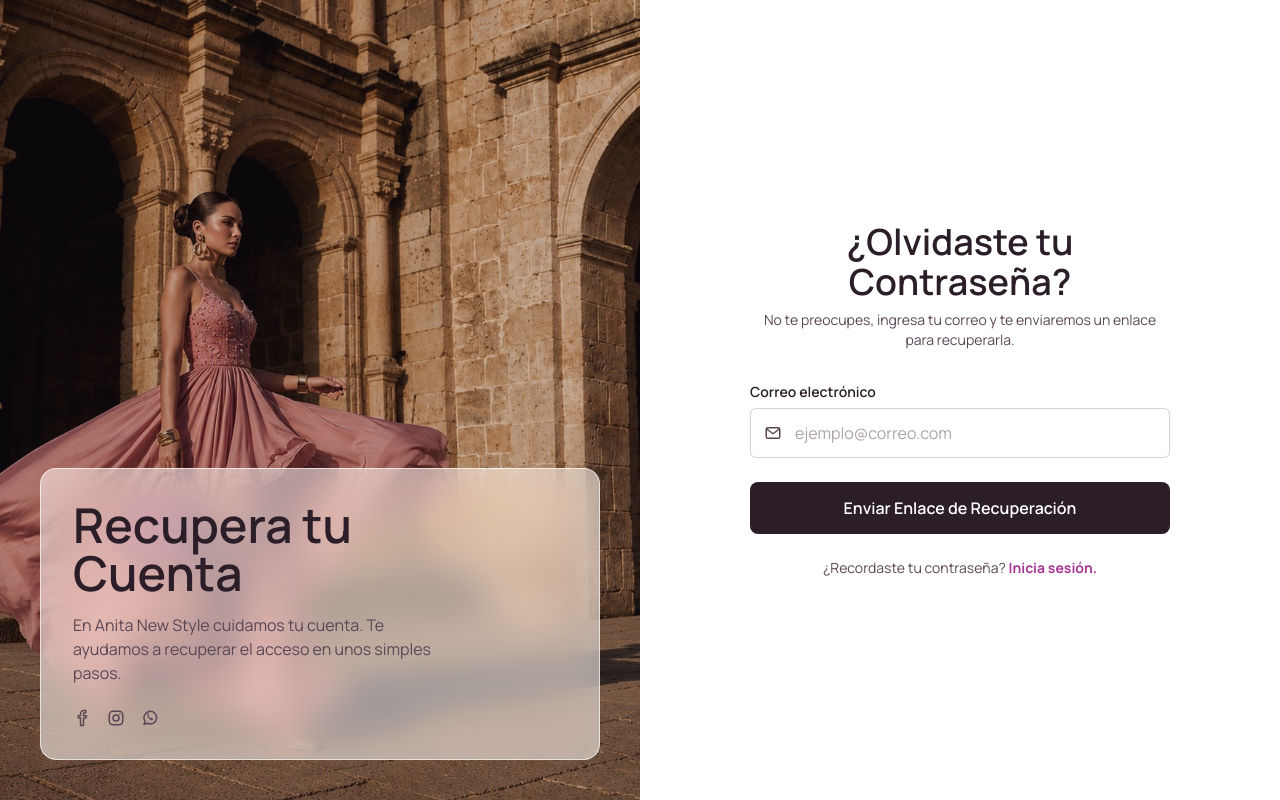
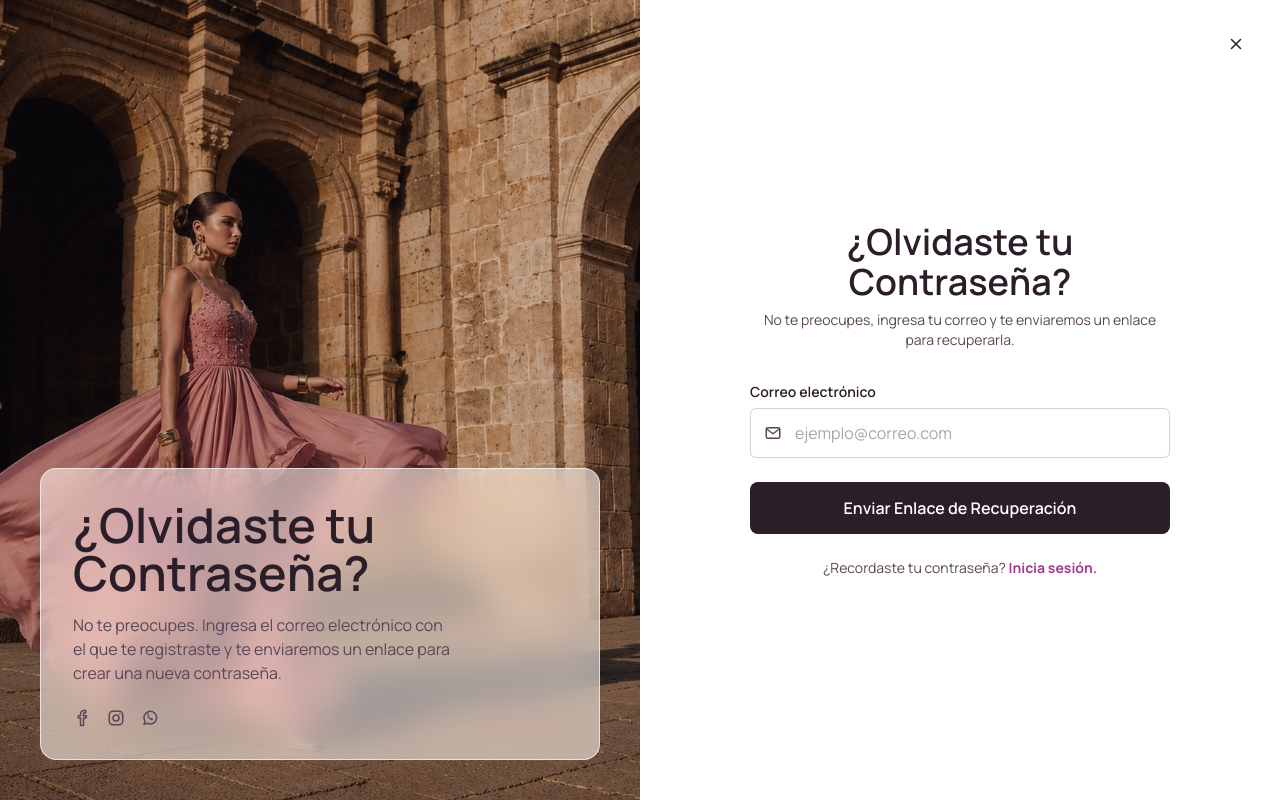
Before and after one commit to Luc7o/anita-new-2026, a React (Vite) app in the folder frontend/: page /olvide-password in a window 1280 px wide. Built offline with nearby package versions, Linux system fonts and the light colour scheme; no server answers.

Commit message:
Mejora visual en recuperar contraseña: botón X, tooltip, enlace Facebook y spinner

```diff
--- a/frontend/src/pages/OlvidePassword.jsx
+++ b/frontend/src/pages/OlvidePassword.jsx
@@ -31,7 +31,33 @@ export default function OlvidePassword() {
   };
 
   return (
-    <div className="flex min-h-screen w-full flex-col lg:flex-row">
+    <div className="relative flex min-h-screen w-full flex-col lg:flex-row">
+      {/* Botón "X" para regresar a login */}
+      <Link
+        to="/ingresar"
+        aria-label="Volver al inicio de sesión"
+        className="absolute right-4 top-4 z-20 flex h-10 w-10 items-center justify-center rounded-full text-plum transition hover:text-berry hover:bg-white/30 hover:shadow-glass sm:right-6 sm:top-6 group"
+        title="Regresar a Iniciar Sesión"
+      >
+        <svg
+          xmlns="http://www.w3.org/2000/svg"
+          width="18"
+          height="18"
+          viewBox="0 0 24 24"
+          fill="none"
+          stroke="currentColor"
+          strokeWidth="2"
+          strokeLinecap="round"
+          strokeLinejoin="round"
+        >
+          <line x1="18" y1="6" x2="6" y2="18"></line>
+          <line x1="6" y1="6" x2="18" y2="18"></line>
+        </svg>
+        <span className="absolute -bottom-8 left-1/2 -translate-x-1/2 whitespace-nowrap rounded bg-plum/80 px-2 py-1 text-[10px] text-white opacity-0 transition-opacity group-hover:opacity-100 pointer-events-none">
+          Regresar a Iniciar Sesión
+        </span>
+      </Link>
+
       {/* Columna de marca */}
       <div
         className="relative flex min-h-[320px] flex-col justify-end gap-6 overflow-hidden bg-cover p-6 sm:p-10 lg:w-1/2"
@@ -40,16 +66,21 @@ export default function OlvidePassword() {
         <div className="absolute inset-0 bg-plum/25" />
         <div className="glass relative z-10 rounded-2xl p-6 sm:p-8">
           <h1 className="text-4xl font-semibold leading-tight text-plum sm:text-5xl">
-            Recupera tu
+            ¿Olvidaste tu
             <br />
-            Cuenta
+            Contraseña?
           </h1>
           <p className="mt-4 max-w-sm text-sm text-plum-soft sm:text-base">
-            En Anita New Style cuidamos tu cuenta. Te ayudamos a recuperar el acceso
-            en unos simples pasos.
+            No te preocupes. Ingresa el correo electrónico con el que te registraste y te enviaremos un enlace para crear una nueva contraseña.
           </p>
           <div className="mt-6 flex items-center gap-4">
-            <a href="#" aria-label="Facebook" className="text-plum-soft transition hover:text-berry">
+            <a
+              href="https://www.facebook.com/anitanewstyle"
+              target="_blank"
+              rel="noopener noreferrer"
+              aria-label="Facebook"
+              className="text-plum-soft transition hover:text-berry"
+            >
               <IconFacebook />
             </a>
             <a href="#" aria-label="Instagram" className="text-plum-soft transition hover:text-berry">
@@ -129,9 +160,16 @@ export default function OlvidePassword() {
                 <button
                   type="submit"
                   disabled={enviando}
-                  className="w-full rounded-lg bg-plum py-3.5 font-semibold text-white transition hover:bg-berry-dark disabled:opacity-60"
+                  className="w-full rounded-lg bg-plum py-3.5 font-semibold text-white transition hover:bg-berry-dark disabled:opacity-60 flex items-center justify-center gap-2"
                 >
-                  {enviando ? "Enviando..." : "Enviar Enlace de Recuperación"}
+                  {enviando ? (
+                    <>
+                      <span className="animate-spin rounded-full h-4 w-4 border-2 border-white border-t-transparent" />
+                      Enviando...
+                    </>
+                  ) : (
+                    "Enviar Enlace de Recuperación"
+                  )}
                 </button>
               </form>
 
```
